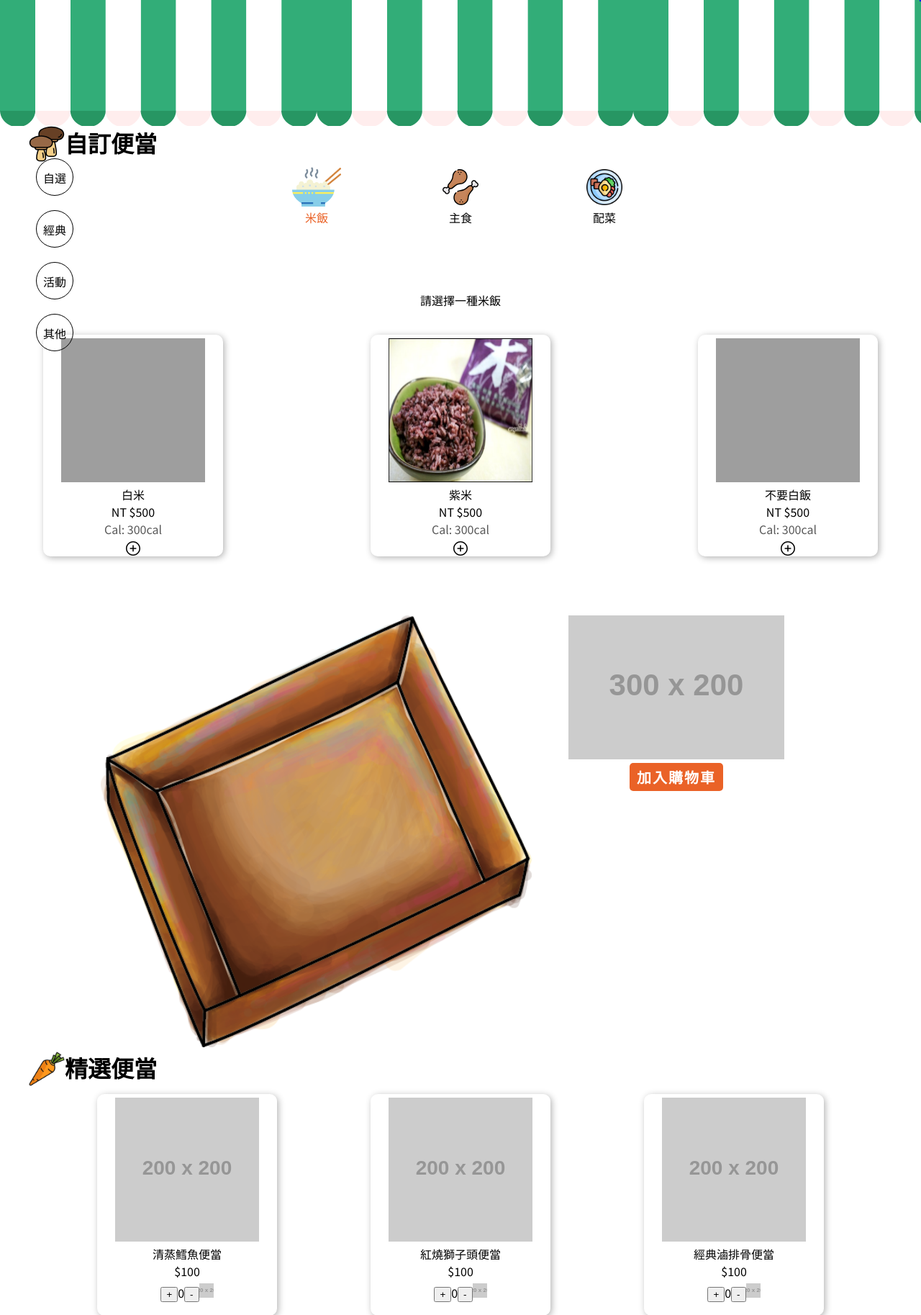
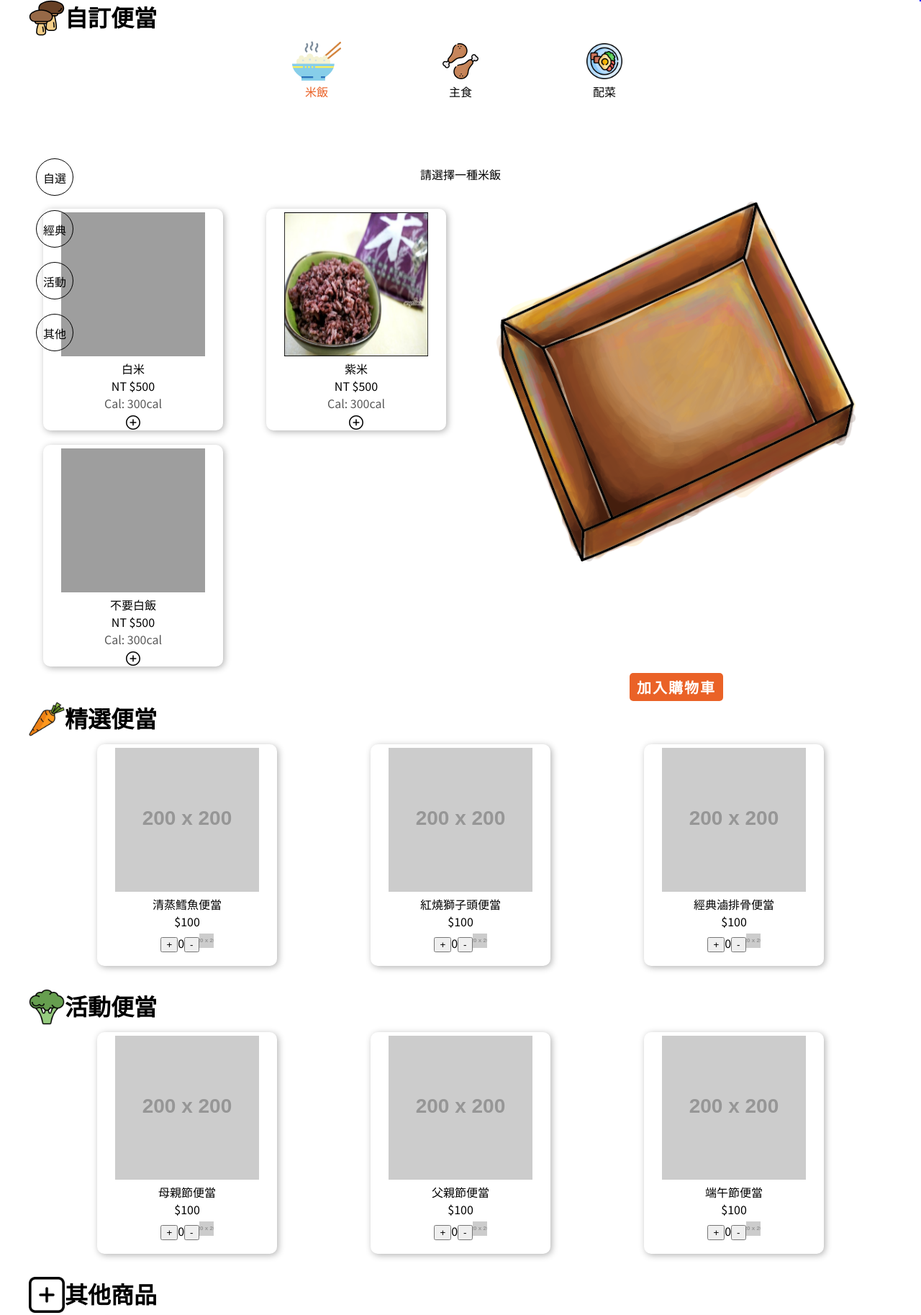
Before and after one commit to a9293340/ED101G1, a PHP site: page /order.html in a window 1280 px wide. Shown: the top 1827 px of the page at 72% size. Run offline with PHP 8.4, Linux system fonts and the light colour scheme; grey boxes labelled with a size stand in for pictures from a placeholder-image service; style sheets or scripts are compiled from the project's sources; some libraries are stand-ins or nearby versions; grey boxes are pictures that could not be loaded.

Commit message:
自選改版

```diff
--- a/dev/js/order.js
+++ b/dev/js/order.js
@@ -641,8 +641,8 @@ function imgscale2(){
     document.getElementById('meat').style.display="none";
     document.getElementById('single').style.display="none";
     document.getElementById('rice').style.display="flex";
-    document.getElementById('rice').style.width="1200px";
-    document.getElementById('rice').style.height="400px";
+    // document.getElementById('rice').style.width="1200px";
+    // document.getElementById('rice').style.height="400px";
     document.getElementById('rice').style.overflowY="auto";
     document.getElementById('rice').style.overflowx=" hidden";
     document.getElementById('rice').style.flexWrap="wrap";
@@ -663,8 +663,8 @@ function meatshow(){
     document.getElementById('rice').style.display="none";
     document.getElementById('single').style.display="none";
     document.getElementById('meat').style.display="flex";
-    document.getElementById('meat').style.width="1200px";
-    document.getElementById('meat').style.height="400px";
+    // document.getElementById('meat').style.width="1200px";
+    // document.getElementById('meat').style.height="400px";
     document.getElementById('meat').style.overflowY="auto";
     document.getElementById('meat').style.overflowx=" hidden";
     document.getElementById('meat').style.flexWrap="wrap";
@@ -677,8 +677,8 @@ function singleshow(){
     document.getElementById('meat').style.display="none";
     document.getElementById('rice').style.display="none";
     document.getElementById('single').style.display="flex";
-    document.getElementById('single').style.width="1200px";
-    document.getElementById('single').style.height="400px";
+    // document.getElementById('single').style.width="1200px";
+    // document.getElementById('single').style.height="400px";
     document.getElementById('single').style.overflowY="auto";
     document.getElementById('single').style.overflowx=" hidden";
     document.getElementById('single').style.flexWrap="wrap";
--- a/dev/order.html
+++ b/dev/order.html
@@ -24,7 +24,7 @@
         <p id="singlename2"></p>
         <p id="singlename3"></p>
     </div>
-    <div class="orderRoof"></div>
+    <!-- <div class="orderRoof"></div> -->
     <div class="buy_main">
 
         <div class="orderLeft">
@@ -55,7 +55,7 @@
                       <p id='order_text'>請選擇一種米飯</p>
                    </div>
 
-                  <div id="buy_app">
+            <div id="buy_app">
                 <div class="buy_single_containter scroll">
                 <div id='rice'>
                         <div class="ricecard" v-for="(item, index) in rice" :key="item.id">
@@ -113,11 +113,46 @@
                                   <button class="closelightbox2">delete</button>
                               </div>
                           </div>
+                        </div>
                     </div>
-                       </div>
-                  </div>
 
-                  <div class="buy_bando">
+
+
+                    <div class="buy_bando">
+                        <div class="buy_bandoImg">
+                            <img src="./images/bandon_include/bentoBox.png"  width="500" height="500">
+
+                        </div>
+
+                        <div class="buy_bandoLeft">
+                          <div class="buy_list">
+                              <p id="list_ricename"></p>
+                              <p id="list_meatname"></p>
+                              <p id="list_singlename1"></p>
+                              <p id="list_singlename2"></p>
+                              <p id="list_singlename3"></p>
+                                <!-- <img src="https://fakeimg.pl/300x400/" width="300" height="400"> -->
+                            </div>
+                            <!-- <div class="buy_trangleImg">
+                                <img src="https://fakeimg.pl/300x200/" width="300" height="200">
+                            </div> -->
+                            <button id="incart">加入購物車</button>
+
+                        </div>
+
+
+                    </div>
+
+
+
+
+
+
+
+
+            </div>
+
+                  <!-- <div class="buy_bando">
                       <div class="buy_bandoImg">
                           <img src="./images/bandon_include/bentoBox.png"  width="600" height="600">
                       </div>
@@ -128,7 +163,7 @@
                             <p id="list_singlename1"></p>
                             <p id="list_singlename2"></p>
                             <p id="list_singlename3"></p>
-                              <!-- <img src="https://fakeimg.pl/300x400/" width="300" height="400"> -->
+
                           </div>
                           <div class="buy_trangleImg">
                               <img src="https://fakeimg.pl/300x200/" width="300" height="200">
@@ -136,7 +171,7 @@
 
                           <button id="incart">加入購物車</button>
                       </div>
-                  </div>
+                  </div> -->
 
 
            <div class="buy_single" id="order_2">
--- a/dev/sass/order.scss
+++ b/dev/sass/order.scss
@@ -15,6 +15,11 @@ p {
 //colors
 $white: white;
 
+
+
+#buy_app{
+  display: flex;
+}
 .ordercart {
   position: fixed;
   right: 0;
@@ -88,13 +93,13 @@ $white: white;
 
 .buy_single_containter {
 
-  margin: 0 auto;
-  width: 1200px;
-  height: 400px;
+  // margin: 0 auto;
+  width: 600px;
+  height: 660px;
   display: flex;
   flex-wrap: wrap;
   align-content: flex-start;
-  overflow-y: scroll;
+  overflow-y: auto;
   overflow-x: hidden;
   justify-content: space-between;
 
@@ -215,13 +220,13 @@ $white: white;
 
 #rice {
   margin: 0 auto;
-  width: 1200px;
-  height: 400px;
+  width: 600px;
+  height: 660px;
   display: flex;
   flex-wrap: wrap;
   align-content: flex-start;
-  overflow-y: auto;
-  overflow-x: hidden;
+  // overflow-y: auto;
+  // overflow-x: hidden;
   justify-content: space-between;
 }
 
@@ -243,22 +248,33 @@ $white: white;
 }
 
 .buy_bando {
-  width: 1000px;
+  width: 600px;
   margin: 0 auto;
-  display: flex;
+  // display: flex;
+}
+.buy_bandoImg{
+  text-align: center;
+
+}
+.buy_list{
+  height: 150px;
 }
 
 .buy_bandoLeft {
-  width: 400px;
+  width: 600px;
   margin: 0 auto;
   text-align: center;
 
-  button {
+  // button {
+  //   @include btn(auto, auto);
+  //   font-family: "Noto Sans TC";
+  // }
+}
+#incart{
+
     @include btn(auto, auto);
     font-family: "Noto Sans TC";
-  }
 }
-
 .buy_other_juice {
   width: 250px;
   height: auto;
```
Also changed, not shown: dest/css/order.css (+20 -14 lines), dest/order.html (+42 -7 lines), dest/css/sb-admin-2.css.
